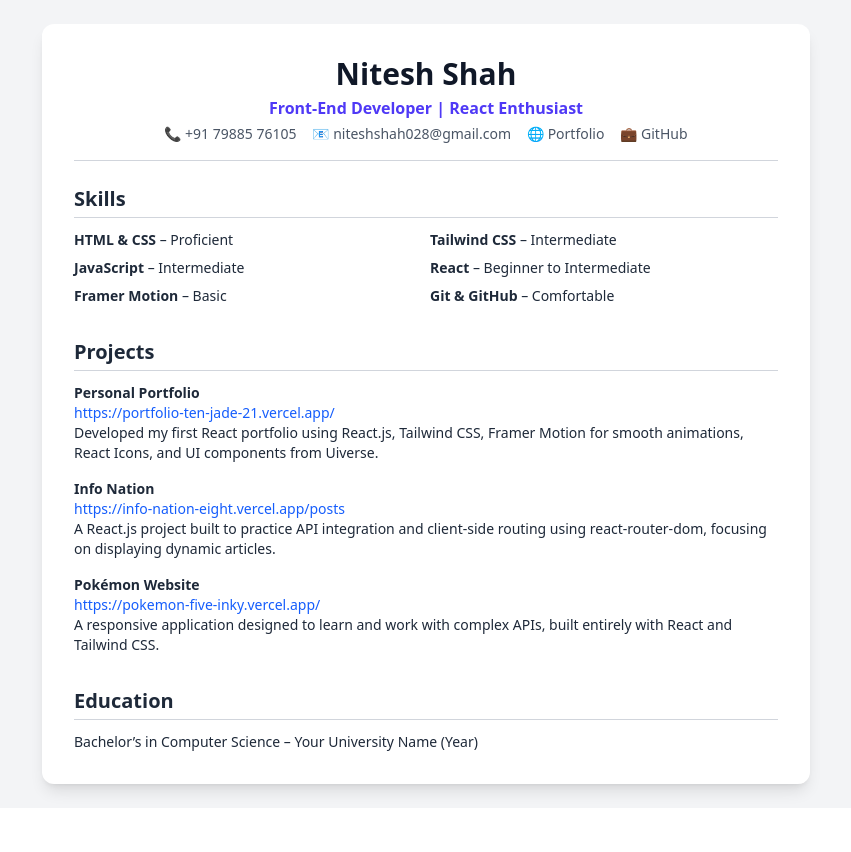
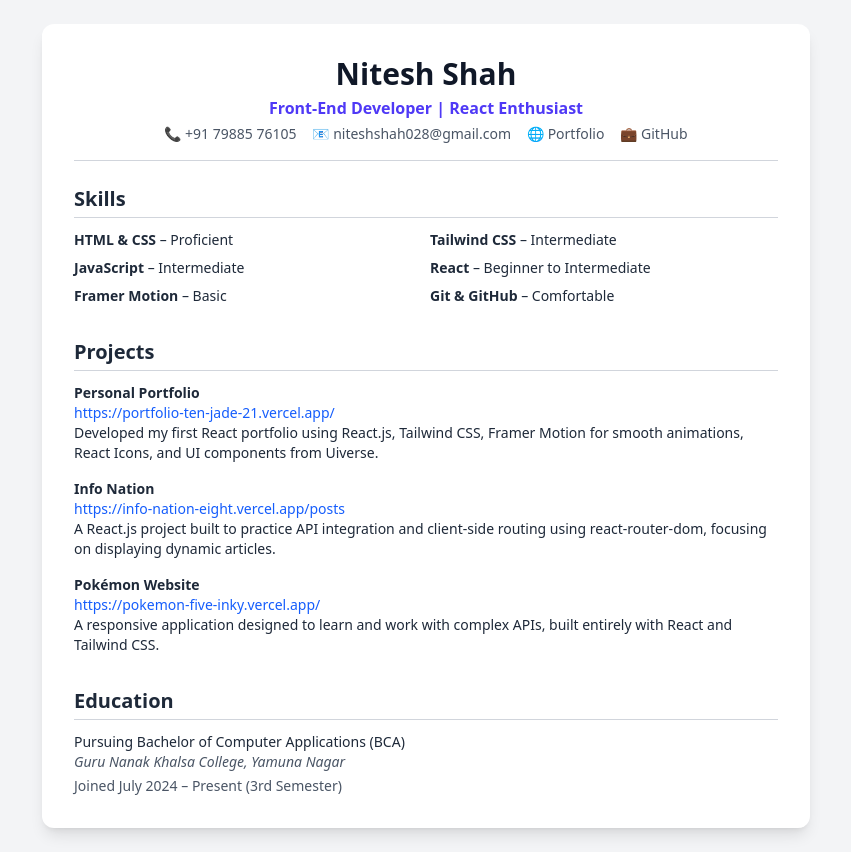
Before and after one commit to Nitesh47kumars/Resume, a React (Vite) app: page / in a window 1280 px wide. Shown: the whole page, without its empty margins (214-1065 px from the left). Before the commit the page ends 808 px from the top, so only its background shows below. Built offline with nearby package versions, Linux system fonts and the light colour scheme.

Commit message:
Enchange Education Section

```diff
--- a/src/Components/Education.jsx
+++ b/src/Components/Education.jsx
@@ -4,9 +4,15 @@ export default function Education() {
   return (
     <section>
       <SectionTitle title="Education" />
-      <p className="text-sm">
-        Bachelor’s in Computer Science – Your University Name (Year)
-      </p>
+      <div className="text-sm space-y-1">
+        <p>
+          Pursuing Bachelor of Computer Applications (BCA) <br />
+          <span className="italic text-gray-600">
+            Guru Nanak Khalsa College, Yamuna Nagar
+          </span>
+        </p>
+        <p className="text-gray-600">Joined July 2024 – Present (3rd Semester)</p>
+      </div>
     </section>
   );
 }
```
